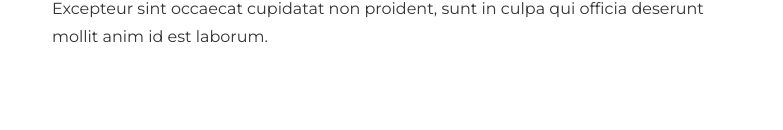
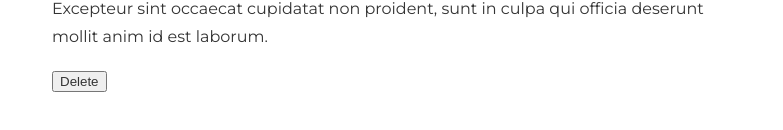
Before and after one commit to shashidwivedi/react-blog, a React (Create React App) app: page /blogs/1 in a window 1280 px wide. Shown: the part 320-450 px from the top of the page, without its empty margins (248-1031 px from the left). Built offline with nearby package versions, Linux system fonts and the light colour scheme; data requests are answered from the project's data file.

Commit message:
Add Delete button in Blog Details component

```diff
--- a/src/BlogDetails.js
+++ b/src/BlogDetails.js
@@ -1,10 +1,29 @@
-import { useParams } from "react-router";
+import { useHistory, useParams } from "react-router";
 import useFetch from "./useFetch";
 
 const BlogDetails = () => {
     const { id } = useParams();
 
     const { data: blog, isLoading, error } = useFetch(`http://localhost:8000/blogs/${id}`);
+
+    const history = useHistory();
+
+    const handleClick = () => {
+        fetch(`http://localhost:8000/blogs/${id}`, {
+            method: 'DELETE', // or 'PUT'
+            headers: {
+                'Content-Type': 'application/json',
+            },
+        })
+            .then(response => response.json())
+            .then(data => {
+                console.log('Success:', data);
+                history.push('/');
+            })
+            .catch((error) => {
+                console.error('Error:', error);
+            });
+    }
 
     return (
         <div className="blog-details">
@@ -15,6 +34,7 @@ const BlogDetails = () => {
                     <h2>{blog.title}</h2>
                     <p>Written by {blog.author}</p>
                     <div>{blog.body}</div>
+                    <button onClick={handleClick}>Delete</button>
                 </article>
             )}
         </div>
```
